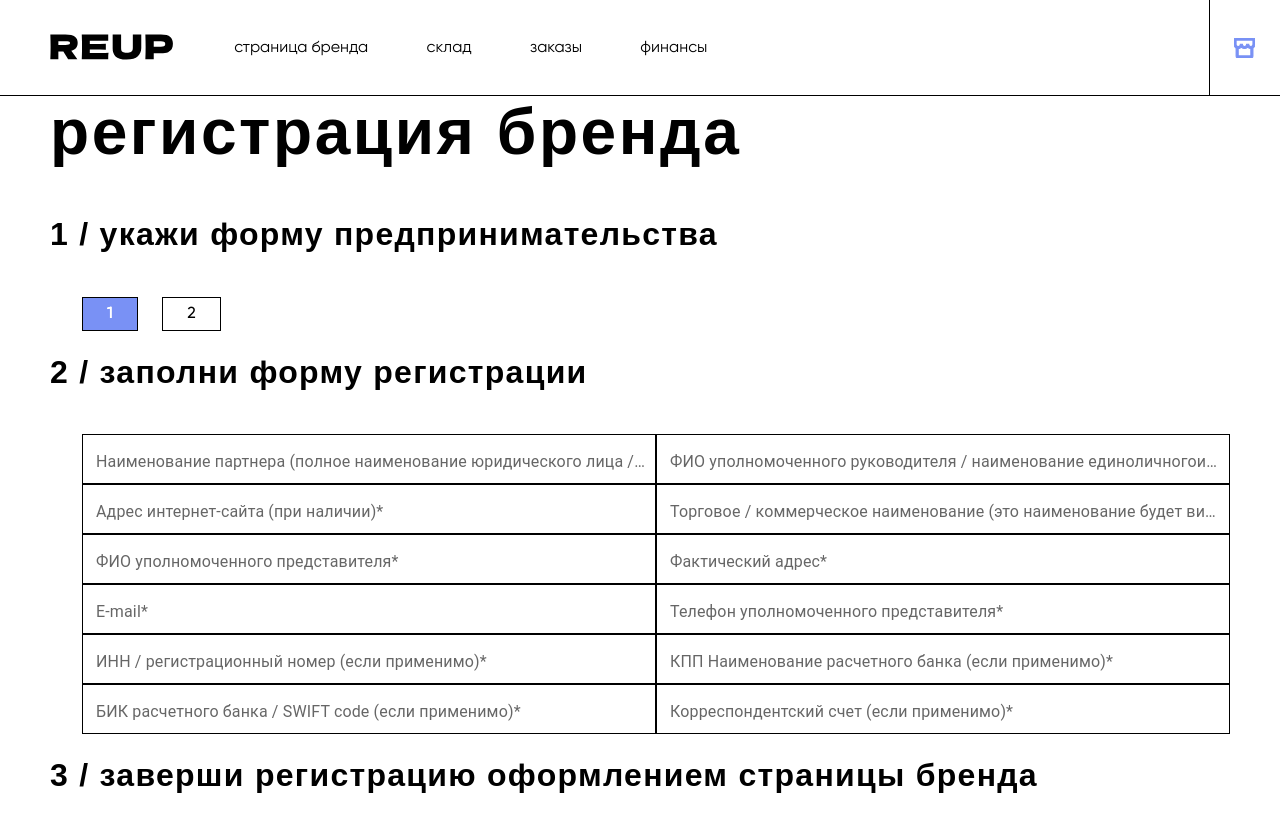
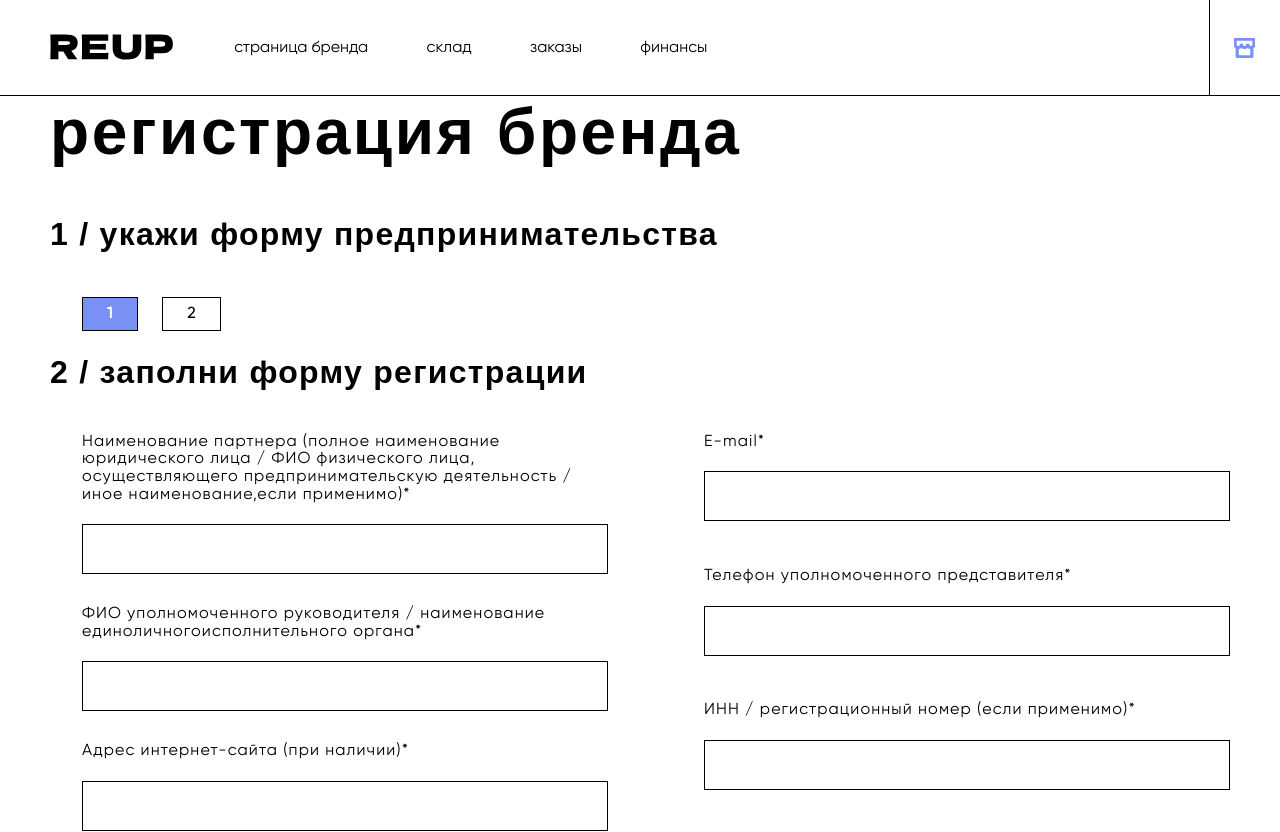
Before and after one commit to alimongairo/reup-front, a React (Vite) app: page /crm/brandRegistration in a window 1280 px wide. Shown: the top 832 px of the page. Built offline with nearby package versions, Linux system fonts and the light colour scheme; a web font is replaced by a local one.

Commit message:
fixed brand registration form grid

```diff
--- a/src/pages/crm/BrandRegistrationPage/components/BrandRegistrationForm/index.tsx
+++ b/src/pages/crm/BrandRegistrationPage/components/BrandRegistrationForm/index.tsx
@@ -1,6 +1,7 @@
 import classNames from 'classnames';
 import { LegacyRef } from 'react';
 import { Input } from "../../../../../components/ui";
+import { Grid, Stack } from '@mui/material';
 
 interface IField {
   name: string;
@@ -10,21 +11,30 @@ interface IField {
 interface IProps {
   className?: string;
   formRef: LegacyRef<HTMLFormElement> | undefined;
-  fields: IField[];
+  fields: IField[][];
 }
 
 const BrandRegistrationForm = ({ className, formRef, fields }: IProps) => {
   return (
     <div className={classNames(className)}>
       <form ref={formRef}>
-        {fields.map((item) => (
-          <Input
-            key={item.name}
-            label={item.label}
-            name={item.name}
-            isWrapped
-          />
-        ))}
+        <Grid container spacing={12} direction='row'>
+          {fields.map((column) => (
+            <Grid item container spacing={4} xs={6}>
+              {column.map((item) => (
+                <Grid item xs={12}>
+                  <Stack spacing={2.5}>
+                    <p>{item.label}</p>
+                    <Input
+                      key={item.name}
+                      name={item.name}
+                    />
+                  </Stack>
+                </Grid>
+              ))}
+            </Grid>
+          ))}
+        </Grid>
       </form>
     </div>
   );
--- a/src/pages/crm/BrandRegistrationPage/index.module.scss
+++ b/src/pages/crm/BrandRegistrationPage/index.module.scss
@@ -21,8 +21,4 @@
 
 .subcontent {
   padding-left: 2rem;
-  form {
-    display: grid;
-    grid-template-columns: repeat(2, 1fr);
-  }
 }
```
Also changed, not shown: src/pages/crm/BrandRegistrationPage/constants/index.ts (+8 -0 lines).
